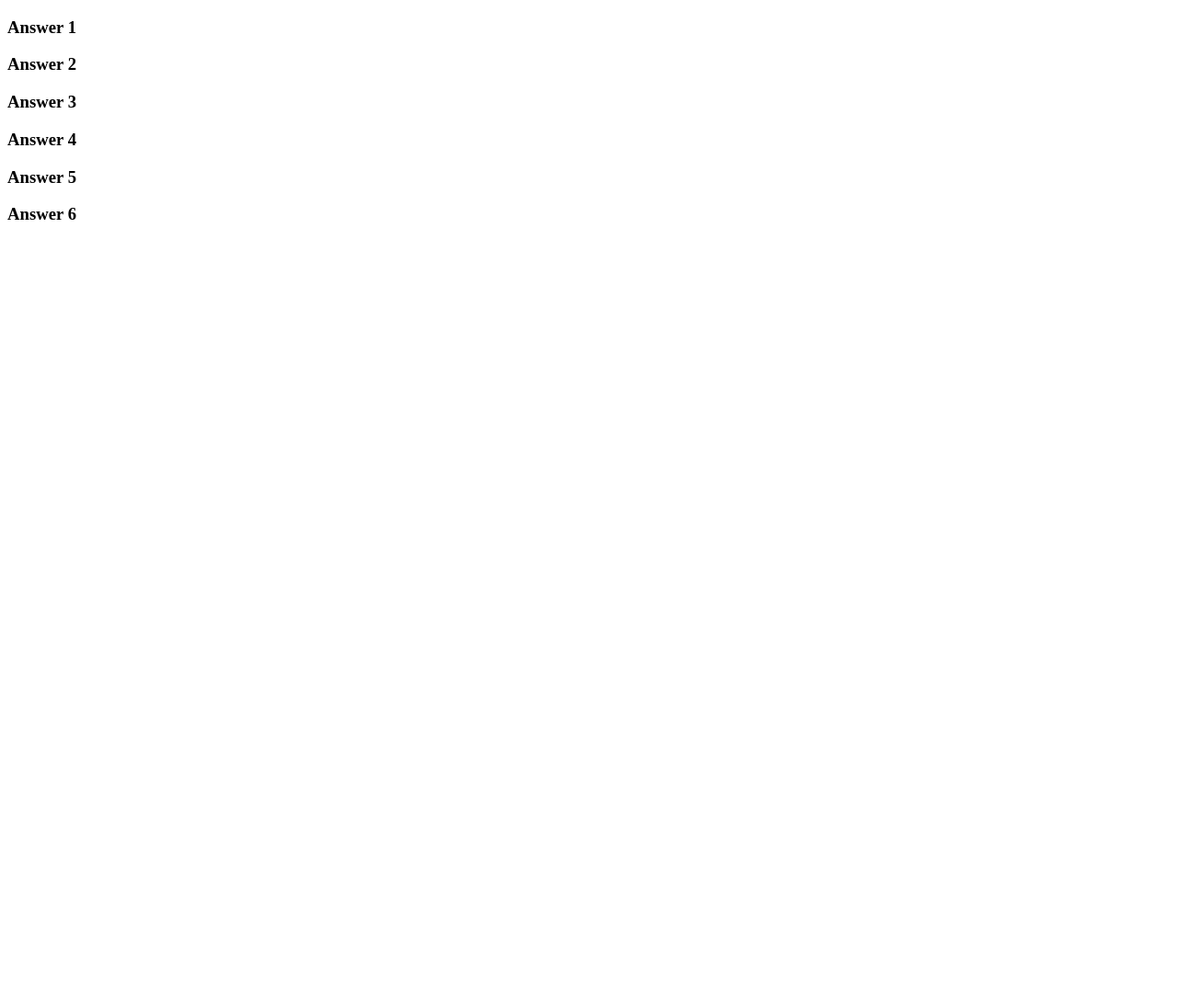
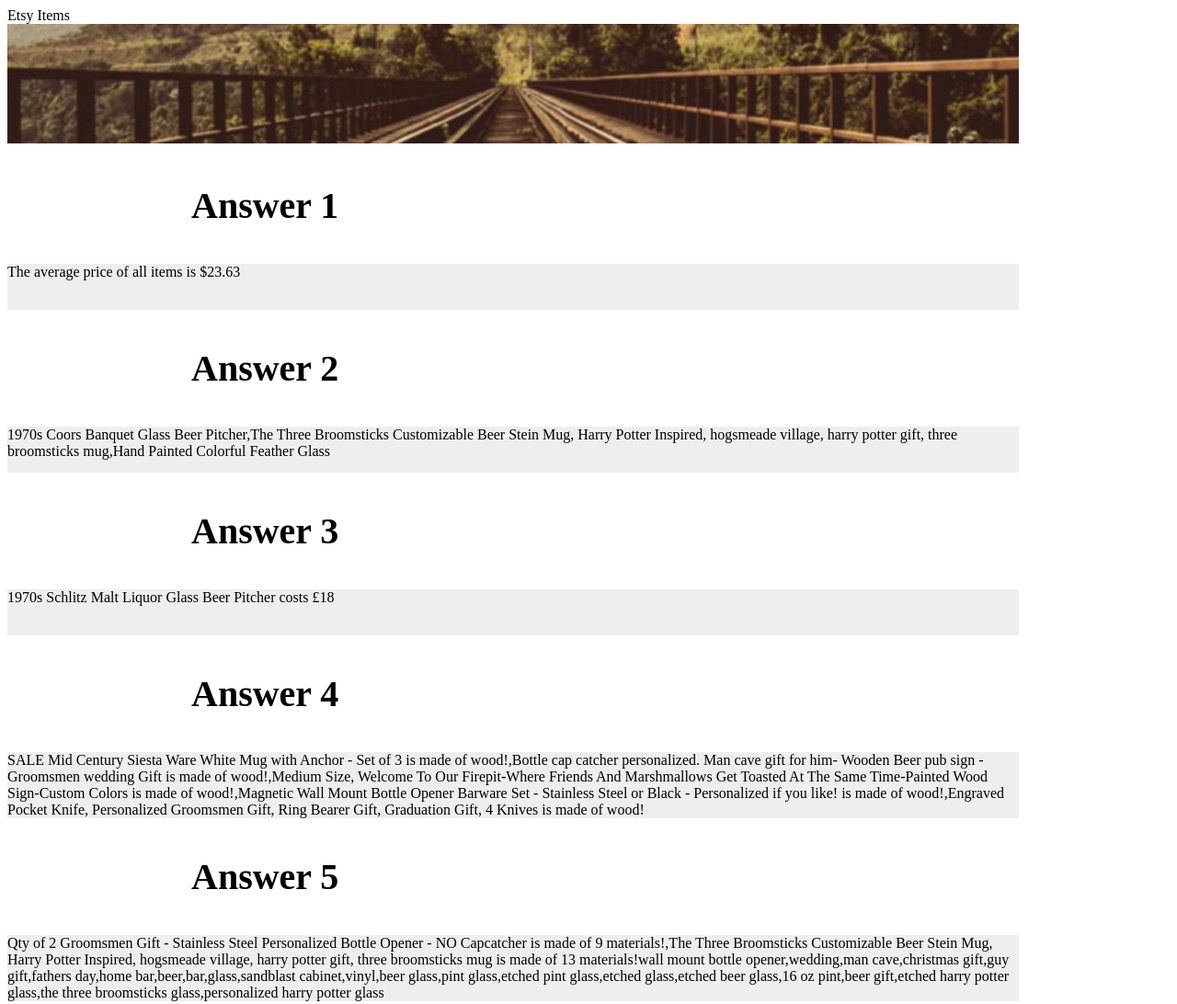
Before and after one commit to R1V3R5/functional-etsy-items, a plain HTML site: page index.html in a window 1280 px wide. Shown: the top 1092 px of the page at 92% size. Before the commit the page ends 800 px from the top, so only its background shows below. Drawn offline with Linux system fonts and the light colour scheme.

Commit message:
Added data to index.html via hardcode + js, added some css styling

```diff
--- a/index.html
+++ b/index.html
@@ -5,7 +5,13 @@
   <title>Functional Etsy Items</title>
 </head>
 <body>
-
+<nav>
+  Etsy Items
+</nav>
+<div class="banner">
+  <img src="banner.jpg" alt="">
+</div>
+<div class="container">
   <h3>Answer 1</h3>
   <div class="answer" id="answer1"></div>
 
@@ -23,7 +29,10 @@
 
   <h3>Answer 6</h3>
   <div class="answer" id="answer6"></div>
+</div>
+<footer>
 
+</footer>
   <script src="items.js" type="text/javascript" charset="utf-8"></script>
   <script src="main.js" type="text/javascript" charset="utf-8"></script>
 </body>
--- a/main.css
+++ b/main.css
@@ -0,0 +1,23 @@
+.container {
+  width: 1100px;
+  /*margin: 0 auto;*/
+}
+.answer {
+  /*margin-top: 10px;*/
+  min-height: 50px;
+  background: rgb(238, 238, 238)
+}
+.banner img {
+  width: 1100px;
+  height: 130px;
+}
+
+h3 {
+  margin-left: 200px;
+  font-size: 40px;
+}
+footer {
+  background: rgb(75, 72, 79);
+  width: 1100px;
+  height: 120px;
+}
--- a/main.js
+++ b/main.js
@@ -12,8 +12,10 @@ var total = prices.reduce(function(prev, curr) {
 
 var average = (total / items.length)
 
-var avg = average.toFixed(2)
+var avg = ("The average price of all items is $" + average.toFixed(2))
 
+var answer1 = document.querySelector("#answer1");
+answer1.innerHTML = avg
 
 //--------------2---------------------------
 //Show me how to get an array of items that cost between $14.00 and $18.00 USD
@@ -27,6 +29,8 @@ var betweenArray = between.map(function(item) {
   return item.title;
 });
 
+var answer2 = document.querySelector("#answer2");
+answer2.innerHTML = betweenArray
 //--------------3----------------------------
 //Which item has a "GBP" currency code? Display it's name and price.
 var currency = items.filter(function(item) {
@@ -36,9 +40,11 @@ var currency = items.filter(function(item) {
 });
 
 var currencyCode = currency.map(function(item) {
-  return (item.title + " costs " + item.price)
+  return (item.title + " costs £" + item.price)
 });
 
+var answer3 = document.querySelector("#answer3");
+answer3.innerHTML = currencyCode
 //---------------4-------------------------------
 //Display a list of all items who are made of wood.
 
@@ -54,6 +60,8 @@ var itemsWithWood = wood.map(function(item) {
 });
 
 
+var answer4 = document.querySelector("#answer4");
+answer4.innerHTML = itemsWithWood
 //-------------5-----------------------------------
 //Which items are made of eight or more materials? Display the name, number of items and the items it is made of.
 
@@ -74,6 +82,8 @@ var materialList = manyMaterial.map(function(item) {
   // matsArray
 });
 
+var answer5 = document.querySelector("#answer5");
+answer5.innerHTML = manyMaterialItem + materialList
 //---------------6-----------------------------------
 //How many items were made by their sellers?
 
@@ -85,3 +95,5 @@ var whoMade = items.filter(function(item) {
 });
 
 var made = (whoMade.length + " were made by their sellers!")
+var answer6 = document.querySelector("#answer6");
+// answer6.innerHTML =
```
